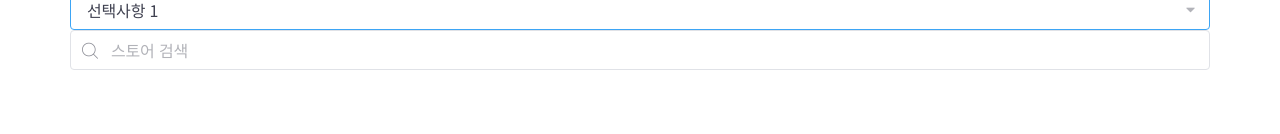
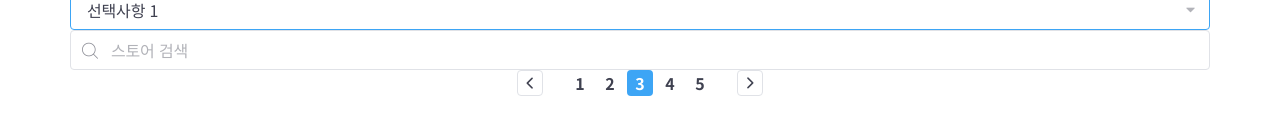
Before and after one commit to codeblue25/tommorrow_house, a website: page index.html in a window 1280 px wide. Shown: the part 422-556 px from the top of the page. Drawn offline with nearby package versions, Linux system fonts and the light colour scheme; files that its build step writes are made by us from their sources; files whose address does not match are found by name.

Commit message:
💄 Implement a pagination component

```diff
--- a/index.html
+++ b/index.html
@@ -156,6 +156,24 @@
           <input class="form-input" type="text" placeholder="스토어 검색" />
         </div>
       </div>
+
+      <div>
+        <div class="pagination">
+          <button class="page-control page-prev" type="button">
+            <i class="ic-chevron"></i>
+          </button>
+          <ol class="page-list">
+            <li class="page-item"><a href="#">1</a></li>
+            <li class="page-item"><a href="#">2</a></li>
+            <li class="page-item is-active"><a href="#">3</a></li>
+            <li class="page-item"><a href="#">4</a></li>
+            <li class="page-item"><a href="#">5</a></li>
+          </ol>
+          <button class="page-control page-next" type="button">
+            <i class="ic-chevron"></i>
+          </button>
+        </div>
+      </div>
     </div>
   </body>
 </html>
--- a/styles/main.scss
+++ b/styles/main.scss
@@ -17,5 +17,6 @@
 @import './modules/prices';
 @import './modules/buttons';
 @import './modules/forms';
+@import './modules/pagination';
 
 @import './layouts/grids';
--- /dev/null
+++ b/styles/modules/_pagination.scss
@@ -0,0 +1,75 @@
+%page-item-base {
+  @include inline-flexbox;
+  @include text-style(16, $primary);
+  height: 26px;
+  font-weight: 700;
+  background: $white;
+  border-radius: 4px;
+}
+
+.pagination {
+  @include flexbox;
+
+  .page-control {
+    @extend %page-item-base;
+    width: 26px;
+    border: 1px solid $border;
+
+    &.page-prev {
+      margin-right: 24px;
+      .ic-chevron {
+        transform: rotate(90deg);
+      }
+    }
+
+    &.page-next {
+      margin-left: 24px;
+      .ic-chevron {
+        transform: rotate(-90deg);
+      }
+    }
+
+    &:hover {
+      opacity: 0.4;
+    }
+
+    .ic-chevron {
+      font-size: 20px;
+    }
+  }
+
+  .page-list {
+    @include flexbox;
+  }
+
+  .page-item {
+    margin-right: 4px;
+
+    &.is-active {
+      a,
+      button {
+        color: $white;
+        background-color: $blue;
+
+        &:hover {
+          color: $white;
+        }
+      }
+    }
+
+    &:last-child {
+      margin-right: 0;
+    }
+
+    a,
+    button {
+      @extend %page-item-base;
+      min-width: 26px;
+      padding: 0 4px;
+
+      &:hover {
+        color: $blue;
+      }
+    }
+  }
+}
```
